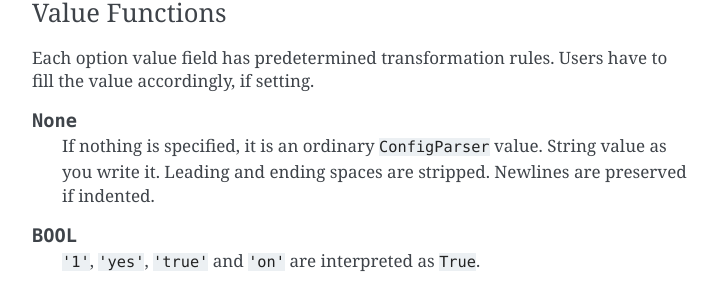
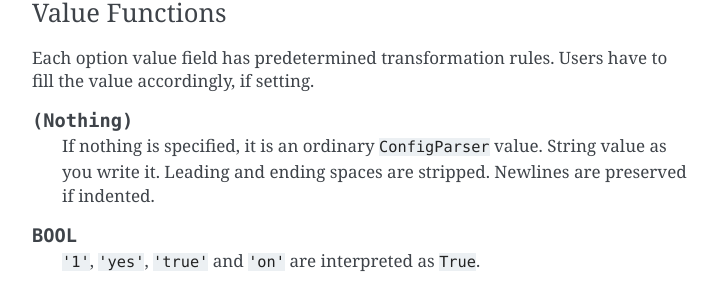
Before and after one commit to openandclose/tosixinch, a Sphinx documentation site: the page built from docs/overview.rst, in a window 1280 px wide and 900 px high, scrolled down 10125 px. Shown: the part 150-443 px from the top of the window, without its empty margins (388-1111 px from the left). Built offline with Sphinx 7.4.7, drawn with Linux system fonts in a browser that asks for light colours.

Commit message:
Document Fix Loose None usage

```diff
--- a/docs/options.rst
+++ b/docs/options.rst
@@ -866,7 +866,7 @@ So section names themselves can be arbitrary.
 
 .. confopt:: cookie
 
-    | (``None``)
+    | (None)
     | ``[LINE]``
 
     Some sites require confirmation before providing the documents.
--- a/docs/overview.rst
+++ b/docs/overview.rst
@@ -538,7 +538,7 @@ Value Functions
 Each option value field has predetermined transformation rules.
 Users have to fill the value accordingly, if setting.
 
-.. dword:: None
+.. dword:: (Nothing)
 
     If nothing is specified, it is an ordinary ``ConfigParser`` value.
     String value as you write it. Leading and ending spaces are stripped.
```
